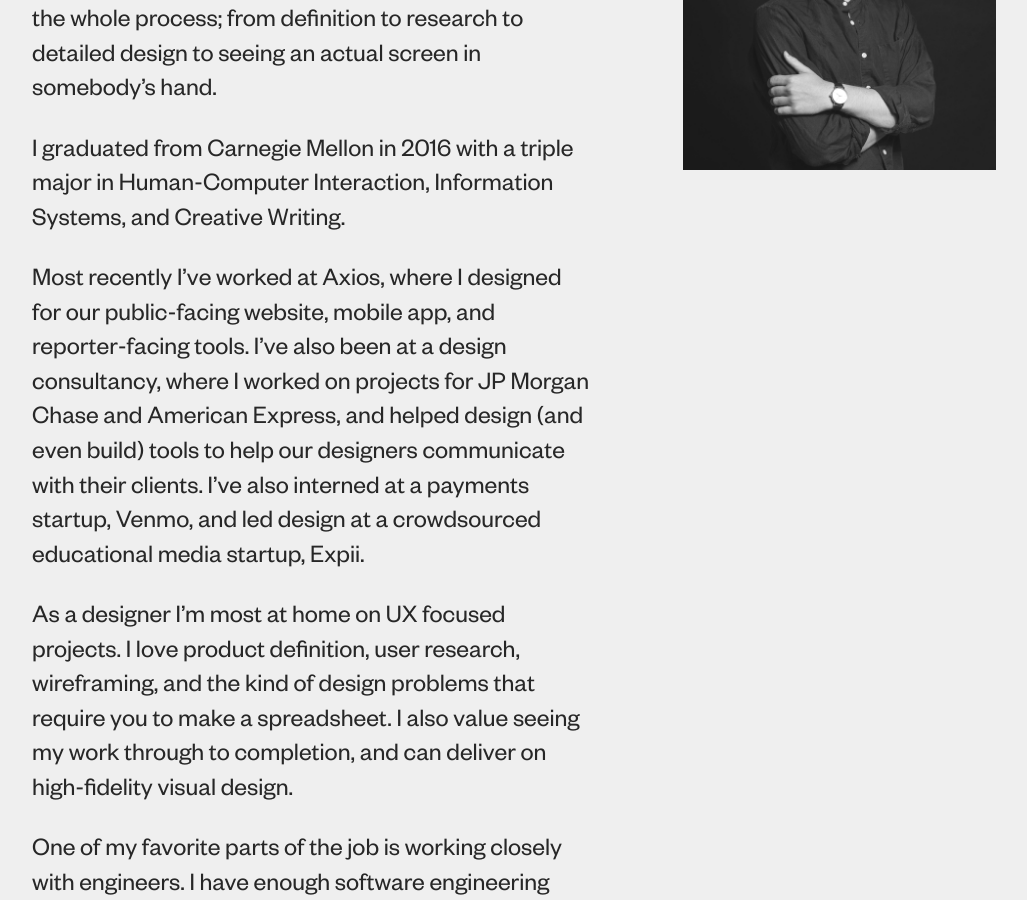
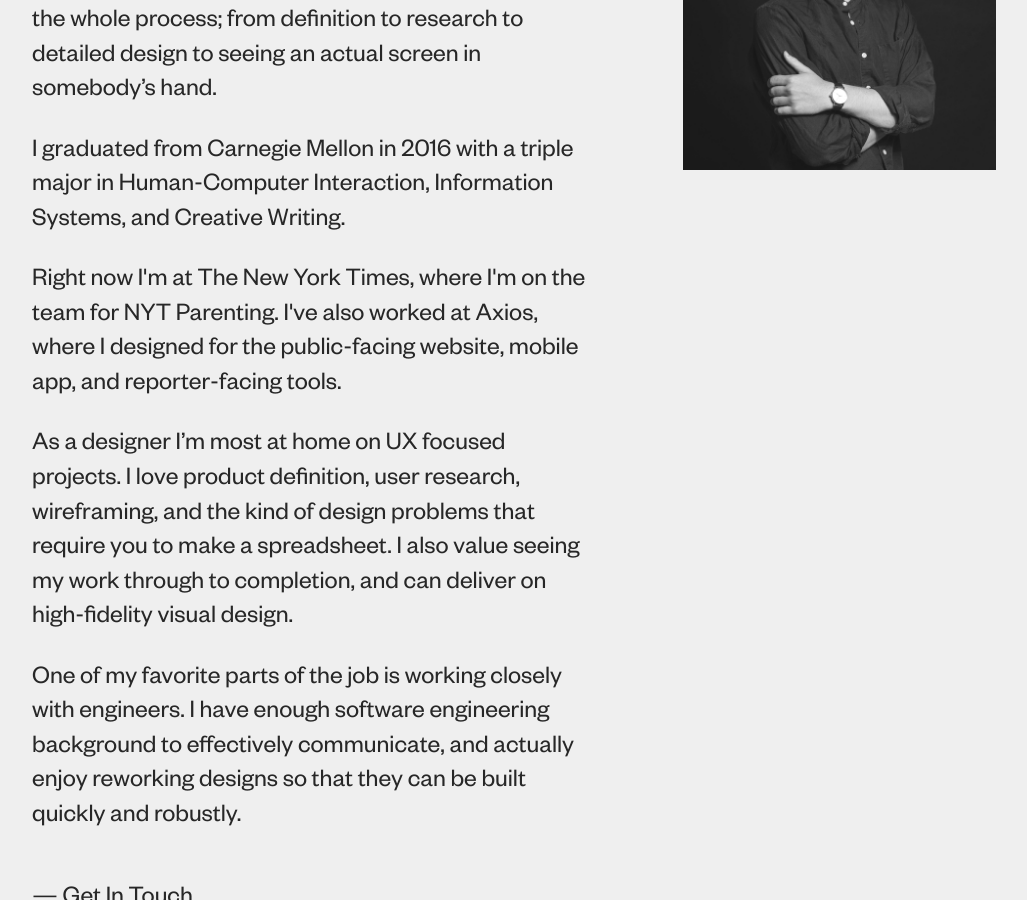
Before and after one commit to tpoulos/tpoulos.github.io, a Jekyll site: the page built from about.html, in a window 1280 px wide and 900 px high, scrolled down 401 px. Shown: the whole window, without its empty margins (126-1153 px from the left). Built offline with Jekyll 4.4.1, drawn with Linux system fonts in a browser that asks for light colours; some of the changed text lies outside the part shown.

Commit message:
updated about page

```diff
--- a/about.html
+++ b/about.html
@@ -10,17 +10,9 @@
   <h2 class="title">My Whole Deal</h2>
   <p>I’m a generalist digital product designer. I like seeing the whole process; from definition to research to detailed design to seeing an actual screen in somebody’s hand.
   <p>I graduated from Carnegie Mellon in 2016 with a triple major in Human-Computer Interaction, Information Systems, and Creative Writing.
-  <p>Most recently I’ve worked at Axios, where I designed for our public-facing website, mobile app, and reporter-facing tools. I’ve also been at a design consultancy, where I worked on projects for JP Morgan Chase and American Express, and helped design (and even build) tools to help our designers communicate with their clients. I’ve also interned at a payments startup, Venmo, and led design at a crowdsourced educational media startup, Expii.
+  <p>Right now I'm at The New York Times, where I'm on the team for NYT Parenting. I've also worked at Axios, where I designed for the public-facing website, mobile app, and reporter-facing tools.
   <p>As a designer I’m most at home on UX focused projects. I love product definition, user research, wireframing, and the kind of design problems that require you to make a spreadsheet. I also value seeing my work through to completion, and can deliver on high-fidelity visual design.
   <p>One of my favorite parts of the job is working closely with engineers. I have enough software engineering background to effectively communicate, and actually enjoy reworking designs so that they can be built quickly and robustly.
-
-  <h2 class="title">Occasionally, I’m a Runner</h2>
-  <p>I’m not signed up for marathons of 5ks or anything competitive. I do it for the endorphins and the meditative exercise.
-  <p>When I’m not running, I like rowing machines and kettlebells.
-
-  <h2 class="title">And Sometimes a Writer</h2>
-  <p>Mostly short fiction, especially about privilege, queer dating, and the icky parts of love.
-  <p>I’ve taken classes with Sackett Street Writers Workshop and Catapult, and am part of a workshopping group that meets at my apartment.
 
   <h2 class="title">Get In Touch</h2>
   <p>Resumé — <a href="files/tpoulos-product_designer-fall_2018.pdf">PDF</a>
```
